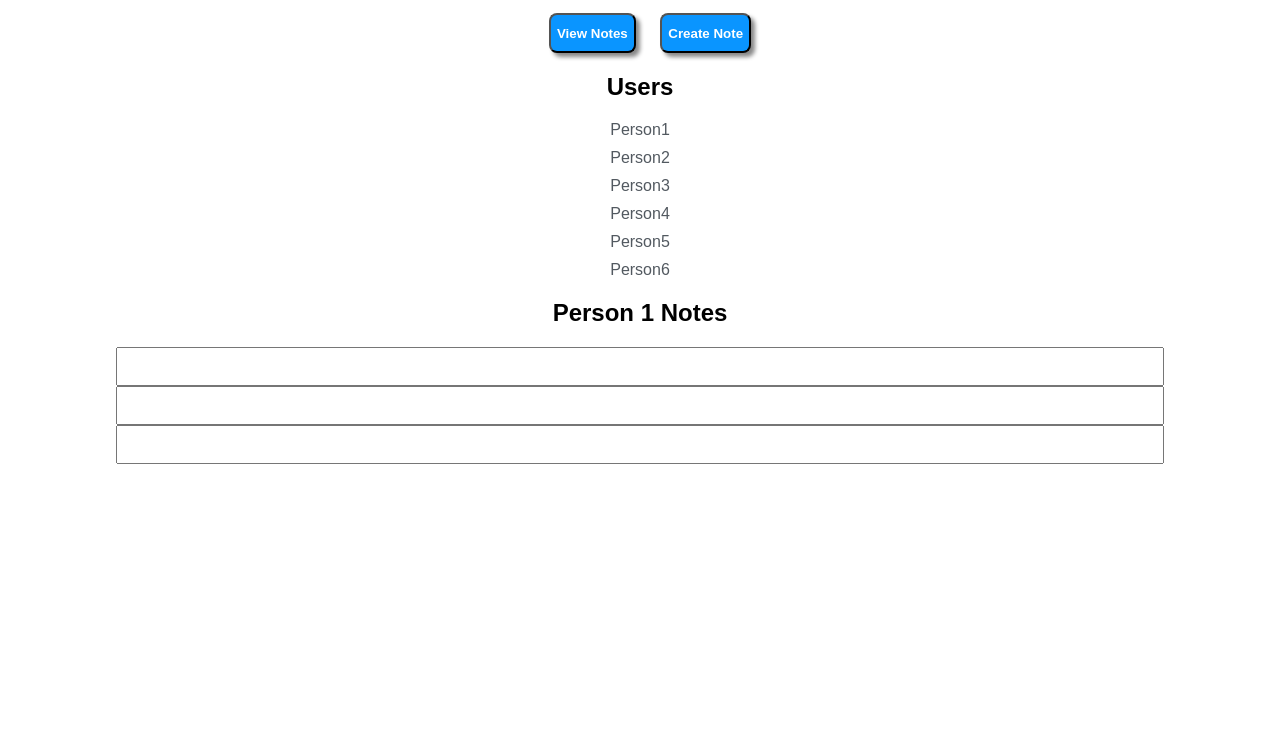
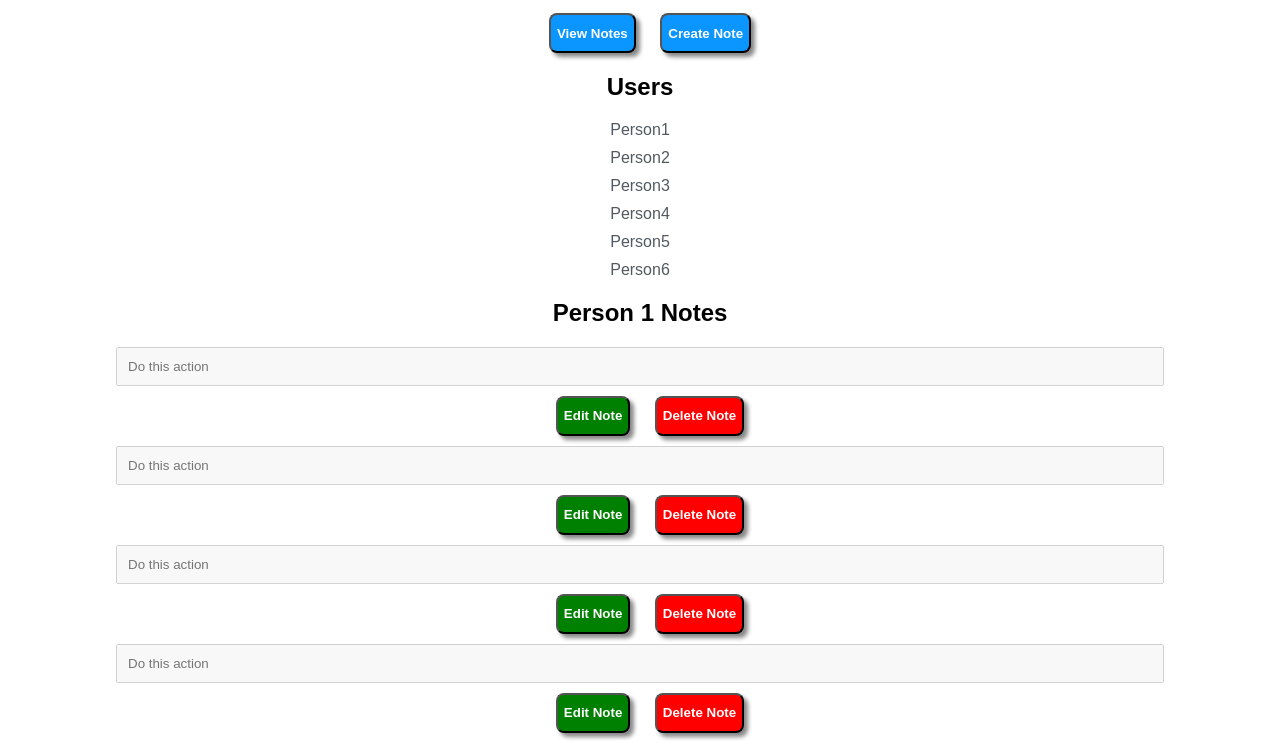
Before and after one commit to jsbeharr/cis435project3, a website: page client/index.html in a window 1280 px wide. Shown: the part 88-831 px from the top of the page. Before the commit the page ends 800 px from the top, so only its background shows below. Drawn offline with Linux system fonts and the light colour scheme.

Commit message:
Create buttons for notes

```diff
--- a/client/index.html
+++ b/client/index.html
@@ -32,11 +32,20 @@
 		</div>
 		<div id="user-notes">
 			<h2 id="user-notes-title">Person 1 Notes</h2>
-			<form id="user-notes-input">
-				<input type="text" id="note0" name="note0">
-				<input type="text" id="note1" name="note1">
-				<input type="text" id="note2" name="note2">
-			</form>
+			<div id="user-notes-input">
+				<input type="text" id="note0" name="note0" placeholder="Do this action" disabled>
+				<button id="edit">Edit Note</button>
+				<button id="delete">Delete Note</button>
+				<input type="text" id="note1" name="note1" placeholder="Do this action" disabled>
+				<button id="edit">Edit Note</button>
+				<button id="delete">Delete Note</button>
+				<input type="text" id="note2" name="note2" placeholder="Do this action" disabled>
+				<button id="edit">Edit Note</button>
+				<button id="delete">Delete Note</button>
+				<input type="text" id="note3" name="note3" placeholder="Do this action" disabled>
+				<button id="edit">Edit Note</button>
+				<button id="delete">Delete Note</button>
+			</div>
 		</div>
 	</section>
 </body>
--- a/client/styles/main.css
+++ b/client/styles/main.css
@@ -20,7 +20,7 @@ nav {
 	margin-top: 1em;
 }
 
-nav button {
+nav button, button {
 	display: inline-block;
 	margin-left: 20px;
 	font-weight: bold;
@@ -62,3 +62,13 @@ View Notes Page
 	margin: 0 auto;
 	padding: 10px;
 }
+
+#edit {
+	background-color: green;
+}
+
+#delete {
+	background-color: red;
+	margin-top: 10px;
+	margin-bottom: 10px;
+}
```
